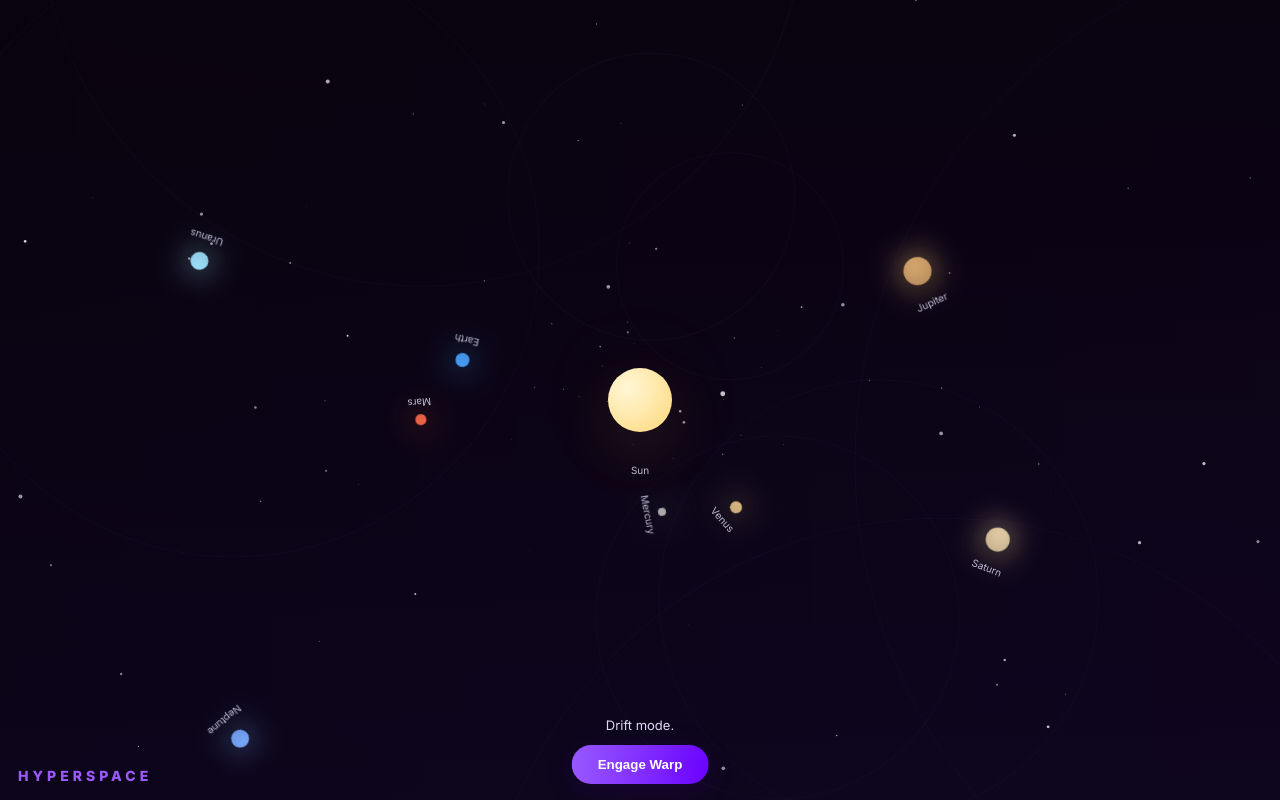
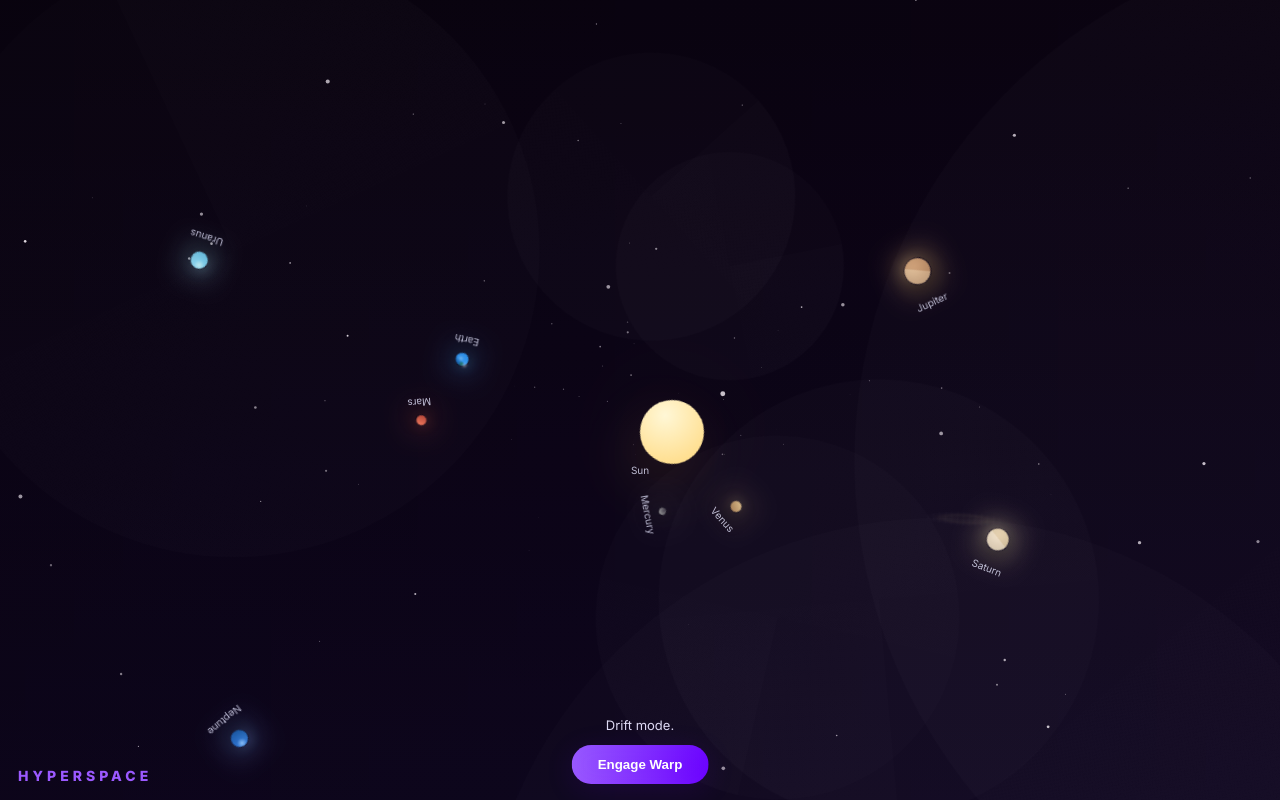
Before and after one commit to NgoHaiPJS/Hyperspace, a plain HTML site: page index.html in a window 1280 px wide. Drawn offline with Linux system fonts and the light colour scheme; animation ran at ten frames a second.

Commit message:
fix: preserve planet angles on resize; improve Saturn ring placement

```diff
--- a/script.js
+++ b/script.js
@@ -75,7 +75,30 @@ const planetsData = [
   {name:'Neptune', size:18, color:'#7aaaff', orbitFactor:0.52, periodDays:60190}
 ];
 
-function createPlanets(){
+// generate layered CSS background for common planet types
+function generateSurfaceBackground(p){
+  const base = p.color || '#888';
+  switch(p.name){
+    case 'Earth':
+      return `radial-gradient(circle at 30% 20%, rgba(20,110,64,0.95) 0%, rgba(20,110,64,0.0) 22%), linear-gradient(180deg,#0b4f9b 0%, #2e9bff 42%), radial-gradient(circle at 70% 65%, rgba(0,0,0,0.06), transparent 20%)`;
+    case 'Mars':
+      return `linear-gradient(180deg,#ff7b5e,#c94a3a), repeating-linear-gradient(90deg, rgba(0,0,0,0.02) 0 2px, transparent 2px 7px)`;
+    case 'Jupiter':
+      return `repeating-linear-gradient(0deg, #d7b08a 0 14px, #c2916a 14px 30px, #e3c9a1 30px 44px)`;
+    case 'Saturn':
+      return `repeating-linear-gradient(0deg,#f0dec2 0 12px,#e2cba6 12px 26px,#d9c3a0 26px 40px)`;
+    case 'Uranus':
+      return `radial-gradient(circle at 30% 30%, #bfeff5 0%, transparent 30%), linear-gradient(180deg,#8fdaf5,#6fcff4)`;
+    case 'Neptune':
+      return `radial-gradient(circle at 40% 20%, #8ac1ff 0%, transparent 30%), linear-gradient(180deg,#2e77de,#1b5fb3)`;
+    case 'Venus':
+      return `linear-gradient(180deg,#e6c28a,#b8895a), repeating-linear-gradient(90deg, rgba(255,255,255,0.02) 0 3px, transparent 3px 8px)`;
+    default:
+      return `radial-gradient(circle at 30% 30%, rgba(255,255,255,0.25), ${base})`;
+  }
+}
+
+function createPlanets(prevAngles){
   solarEl.innerHTML = '';
   planets = [];
   const minDim = Math.min(window.innerWidth, window.innerHeight);
@@ -118,9 +141,44 @@ function createPlanets(){
     planet.className = 'planet visible';
     planet.style.width = p.size + 'px';
     planet.style.height = p.size + 'px';
-    planet.style.background = p.color;
     planet.style.setProperty('--orbit', orbit + 'px');
+    planet.style.setProperty('--size', p.size + 'px');
+    planet.style.setProperty('--glow', p.color);
     planet.title = p.name;
+    planet.setAttribute('role', 'img');
+    planet.setAttribute('aria-label', p.name);
+
+    // layered inner structure: surface, optional clouds, atmosphere
+    planet.innerHTML = '<div class="surface"></div>';
+    const surface = planet.querySelector('.surface');
+    surface.style.background = generateSurfaceBackground(p);
+
+    // atmosphere for planets with gas/air
+    if(['Venus','Earth','Mars','Saturn','Jupiter','Uranus','Neptune'].includes(p.name)){
+      planet.setAttribute('data-has-atmo','true');
+      const atmo = document.createElement('div');
+      atmo.className = 'atmo';
+      planet.appendChild(atmo);
+    }
+
+    // Earth: add a slow-moving cloud layer
+    if(p.name === 'Earth'){
+      const clouds = document.createElement('div');
+      clouds.className = 'clouds';
+      clouds.style.background = 'radial-gradient(circle at 20% 20%, rgba(255,255,255,0.95) 0px, rgba(255,255,255,0.06) 18%, transparent 30%), radial-gradient(circle at 70% 60%, rgba(255,255,255,0.95) 0px, rgba(255,255,255,0.06) 16%, transparent 26%)';
+      clouds.style.filter = 'blur(0.8px)';
+      planet.appendChild(clouds);
+    }
+
+    // Saturn: create a planet-local ring (instead of orbit-path ring)
+    if(p.name === 'Saturn'){
+      const planetRing = document.createElement('div');
+      planetRing.className = 'planet-ring saturn';
+      planet.appendChild(planetRing);
+      // keep orbit path subtle (don't highlight it)
+      ring.style.opacity = '0.06';
+    }
+
     planet.addEventListener('click', (e)=>{ e.stopPropagation(); document.getElementById('status').textContent = p.name; });
     orbitWrap.appendChild(planet);
 
@@ -136,7 +194,8 @@ function createPlanets(){
 
     // compute visual speed relative to Earth's visual orbit time
     const speed = (365 / p.periodDays) * earthSpeed; // deg per ms
-    planets.push({el: orbitWrap, planetEl: planet, speed: speed, angle: Math.random()*360, meta: p, isSun:false});
+    const initialAngle = (prevAngles && typeof prevAngles[p.name] !== 'undefined') ? prevAngles[p.name] : Math.random()*360;
+    planets.push({el: orbitWrap, planetEl: planet, speed: speed, angle: initialAngle, meta: p, isSun:false});
   });
 }
 
@@ -224,7 +283,12 @@ function playHum(){
 }
 
 // attach events
-window.addEventListener('resize', () => { resize(); initStars(); createPlanets(); });
+window.addEventListener('resize', () => {
+  // preserve current planet angles so they don't jump on resize/fullscreen
+  const currentAngles = {};
+  planets.forEach(pl => { if(!pl.isSun && pl.meta && pl.meta.name) currentAngles[pl.meta.name] = pl.angle; });
+  resize(); initStars(); createPlanets(currentAngles);
+});
 document.getElementById('warpBtn').addEventListener('click', ()=>{
   enableWarp();
 });
--- a/styles.css
+++ b/styles.css
@@ -40,7 +40,32 @@ body{background:linear-gradient(180deg,var(--bg-1),var(--bg-2));color:#eae6ff;ov
 .planet.hidden{opacity:0.0}
 .planet.visible{opacity:1}
 .planet::after{content:"";position:absolute;inset:0;border-radius:50%;box-shadow:inset 0 -6px 12px rgba(0,0,0,0.12)}
-.orbit .ring{position:absolute;left:50%;top:50%;width:calc(var(--orbit) * 2);height:calc(var(--orbit) * 2);margin-left:calc(-1 * var(--orbit));margin-top:calc(-1 * var(--orbit));border-radius:50%;border:1px solid rgba(255,255,255,0.03);transform:translate(-50%,-50%);pointer-events:none}
+.planet .surface{position:absolute;inset:4%;border-radius:50%;overflow:hidden;transform-origin:center center}
+.planet .atmo{position:absolute;inset:-6%;border-radius:50%;pointer-events:none;mix-blend-mode:screen;filter:blur(6px);opacity:0.9}
+.planet .clouds{position:absolute;inset:2%;border-radius:50%;pointer-events:none;mix-blend-mode:screen;opacity:0.85}
+.planet .surface, .planet .clouds{animation:rotateSlow linear infinite}
+.planet .surface{animation-duration:60s}
+.planet .clouds{animation-duration:140s}
+
+@keyframes rotateSlow{from{transform:rotate(0deg)}to{transform:rotate(360deg)}}
+
+/* more pronounced ring visuals */
+.orbit .ring{position:absolute;left:50%;top:50%;width:calc(var(--orbit) * 2);height:calc(var(--orbit) * 2);margin-left:calc(-1 * var(--orbit));margin-top:calc(-1 * var(--orbit));border-radius:50%;border:0;transform:translate(-50%,-50%);pointer-events:none}
+.orbit .ring::before{content:"";position:absolute;left:50%;top:50%;transform:translate(-50%,-50%);width:100%;height:100%;border-radius:50%;background:conic-gradient(from 0deg, rgba(255,255,255,0.02), rgba(255,255,255,0.01));filter:blur(0.6px);}
+
+/* Saturn-specific ring accent */
+.orbit .ring.saturn{background:radial-gradient(ellipse at center, transparent 48%, rgba(255,240,200,0.04) 49%, rgba(160,120,70,0.02) 52%, transparent 56%), repeating-linear-gradient(90deg, rgba(255,255,255,0.02) 0 2px, rgba(255,255,255,0.01) 2px 6px);opacity:0.95}
+
+/* subtle atmosphere glow per planet using --glow variable */
+.planet[data-has-atmo="true"] .atmo{background:radial-gradient(circle at 30% 30%, color-mix(in srgb, var(--glow) 45%, transparent), transparent 50%)}
+
+/* orbit path (subtle) */
+.orbit .ring{position:absolute;left:50%;top:50%;width:calc(var(--orbit) * 2);height:calc(var(--orbit) * 2);margin-left:calc(-1 * var(--orbit));margin-top:calc(-1 * var(--orbit));border-radius:50%;transform:translate(-50%,-50%);pointer-events:none}
+
+/* planet-local rings (e.g., Saturn) — centered on the planet element */
+.planet .planet-ring{position:absolute;left:50%;top:50%;transform:translate(-50%,-50%) rotate(-18deg);pointer-events:none;z-index:0}
+.planet .planet-ring.saturn{width:calc(var(--size) * 3.2);height:calc(var(--size) * 0.6);margin-left:calc(-1 * var(--size) * 1.6);margin-top:calc(-0.3 * var(--size));border-radius:50%/50%;background:radial-gradient(ellipse at center, rgba(210,180,120,0.02) 0%, rgba(210,180,120,0.06) 40%, transparent 60%), repeating-linear-gradient(90deg, rgba(255,255,255,0.02) 0 2px, rgba(255,255,255,0.01) 2px 6px);filter:blur(0.4px);opacity:0.95}
+
 
 /* planet labels */
 .planet-label{position:absolute;left:50%;top:50%;transform:translate(-50%,-50%) translateX(var(--orbit)) translateY(calc(var(--size) + 6px));color:rgba(230,230,255,0.9);font-size:11px;white-space:nowrap;pointer-events:none;text-align:center}
@@ -51,6 +76,7 @@ body{background:linear-gradient(180deg,var(--bg-1),var(--bg-2));color:#eae6ff;ov
 
 /* Sun (center) */
 .sun{position:absolute;left:50%;top:50%;transform:translate(-50%,-50%);border-radius:50%;box-shadow:0 22px 60px rgba(255,200,80,0.12),0 0 120px rgba(255,200,80,0.08);pointer-events:none}
+.sun{animation:rotateSlow 80s linear infinite}
 
 /* ensure planets are subtle on small screens */
 @media (max-width:720px){.planet{filter:blur(0.2px);opacity:0.95}.orbit .ring{display:none}}
```
